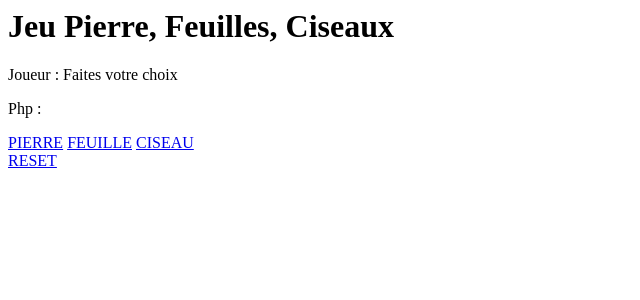
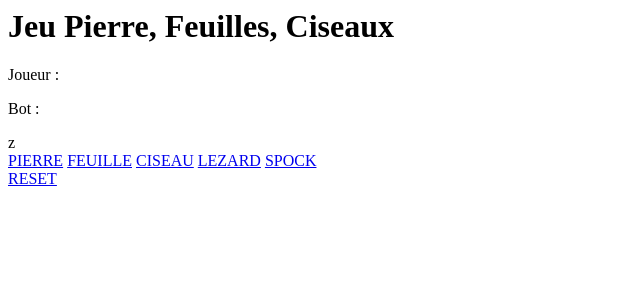
Before and after one commit to croussey10/2025-php-project, a PHP site: page / in a window 1280 px wide. Shown: the top 300 px of the page, without its empty margins (0-640 px from the left). Run offline with PHP 8.4, Linux system fonts and the light colour scheme.

Commit message:
last modif PFC

```diff
--- a/002-php-chifoumi/app/index.php
+++ b/002-php-chifoumi/app/index.php
@@ -1,36 +1,37 @@
 <?php
 
-$choicePlayer = $_GET['player'] ?? "Faites votre choix";
+$solutions = [
+    'pierre' => ['ciseau', 'lezard'],
+    'feuille' => ['pierre', 'spock'],
+    'ciseau' => ['feuille', 'lezard'],
+    'lezard' => ['ciseau', 'feuille'],
+    'spock' => ['ciseau', 'pierre']
+];
 
-if ($choicePlayer == "Faites votre choix") {
-    $choiceBot = "";
-    $state = "";
+$choicePlayer = $_GET['player'] ?? null;
+$choiceBot = array_rand($solutions);
+
+// $drawStat = 0;
+// $winStat = 0;
+// $loseStat = 0;
+
+if ($choicePlayer == null) {
+    $choiceBot = null;
+    $state = null;
 } else {
-    $choiceBot = rand(0, 2);
-
-    if ($choiceBot == 0)
-        $choiceBot = "pierre";
-    else if ($choiceBot == 1)
-        $choiceBot = "feuille";
-    else
-        $choiceBot = "ciseau";
-
     if ($choicePlayer == $choiceBot) {
         $state = "DRAW";
-    } else if ($choicePlayer == "pierre" && $choiceBot == "ciseau") {
+        // $drawStat += 1;
+    } else if (in_array($choiceBot, $solutions[$choicePlayer])) {
         $state = "WIN";
-    } else if ($choicePlayer == "pierre" && $choiceBot == "feuille") {
+        // $winStat += 1;
+    } else {
         $state = "LOSE";
-    } else if ($choicePlayer == "feuille" && $choiceBot == "pierre") {
-        $state = "WIN";
-    } else if ($choicePlayer == "feuille" && $choiceBot == "ciseau") {
-        $state = "LOSE";
-    } else if ($choicePlayer == "ciseau" && $choiceBot == "feuille") {
-        $state = "WIN";
-    } else if ($choicePlayer == "ciseau" && $choiceBot == "pierre") {
-        $state = "LOSE";
+        // $loseStat += 1;
     }
 }
+
+// echo "DRAW: $drawStat, WIN: $winStat, LOSE: $loseStat";
 
 $html = <<< HTML
 <h1>Jeu Pierre, Feuilles, Ciseaux</h1>
@@ -39,17 +40,19 @@
     <p>Joueur : $choicePlayer</p>
 </div>
 <div>
-    <p>Php : $choiceBot</p>
+    <p>Bot : $choiceBot</p>
 </div>
 
 <div>
     <p>$state</p>
-</div>
+</div>z
 
 <div>
     <a href="http://localhost:80/?player=pierre">PIERRE</a>
     <a href="http://localhost:80/?player=feuille">FEUILLE</a>
     <a href="http://localhost:80/?player=ciseau">CISEAU</a>
+    <a href="http://localhost:80/?player=lezard">LEZARD</a>
+    <a href="http://localhost:80/?player=spock">SPOCK</a>
 </div>
 
 <div>
```
